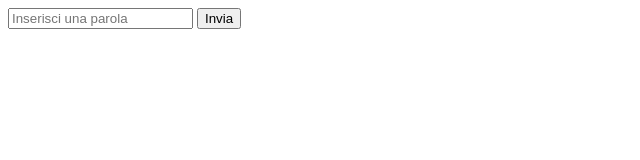
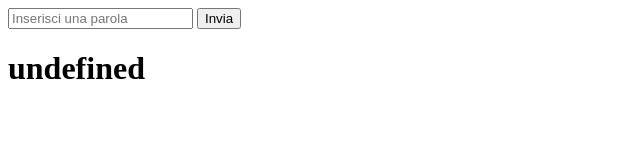
Before and after one commit to DanieleSpuria/js-paliedispari, a plain HTML site: page palidroma/index.html in a window 1280 px wide. Both pictures are taken after a click on the button "Invia". Shown: the whole page, without its empty margins (0-640 px from the left). Drawn offline with Linux system fonts and the light colour scheme.

Commit message:
add function and click

```diff
--- a/palidroma/index.html
+++ b/palidroma/index.html
@@ -11,6 +11,8 @@
   <input type="text" id="parola" placeholder="Inserisci una parola">
   <button id="invia">Invia</button>
 
+  <h1></h1>
+
   <script src="script.js"></script>
 
 </body>
--- a/palidroma/script.js
+++ b/palidroma/script.js
@@ -1,11 +1,41 @@
 /************************************************
 1. Input e button per inserire e salvare parola.
-2.
+2. funzione che splitta, reversa e controlla se la parola è palindroma
+3. click che stampa il risultato e resetta value
 ************************************************/
 
 
 const invia = document.getElementById('invia');
-const parola = document.getElementById('parola').value;
+const parola = document.getElementById('parola');
+const output = document.querySelector('h1');
+let messaggio;
 
 
-console.log(invia, parola);
+
+invia.addEventListener('click', function () {
+
+  const controllo = palindroma(parola.value);
+  output.innerHTML = controllo;
+  parola.value = '';
+
+})
+
+
+
+function palindroma(word) {
+
+  const split = word.split('');
+  const reverse = split.reverse();
+
+  for (let i = 0; i < reverse.length; i++) {
+
+    if (parola.value[i] === reverse[i]) {
+      messaggio = 'La parola inserita è palindroma';
+    } else {
+      messaggio = 'La parola inserita non è palindroma';
+    }
+
+  }
+
+  return messaggio;
+}
```
Also changed, not shown: 1 other file.
